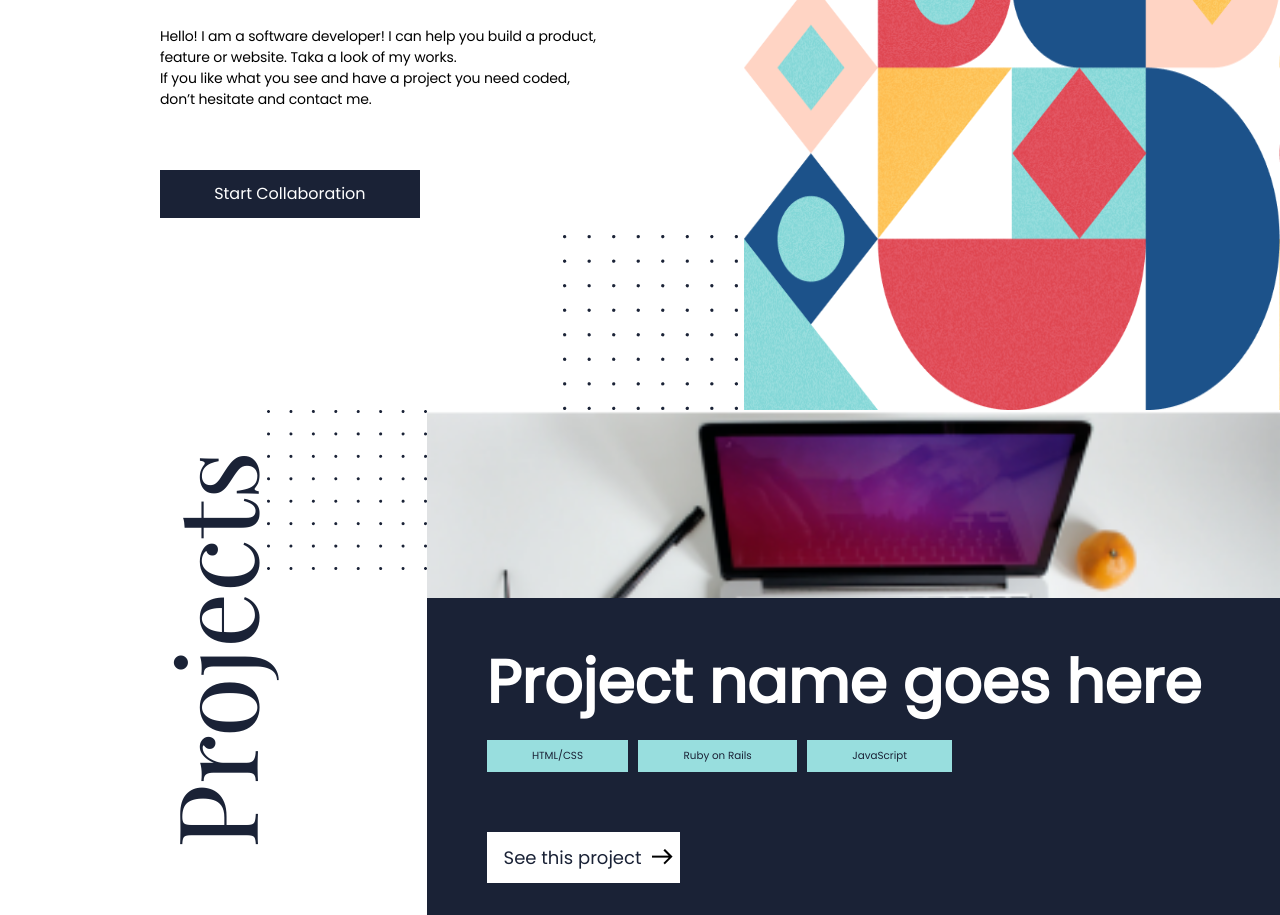
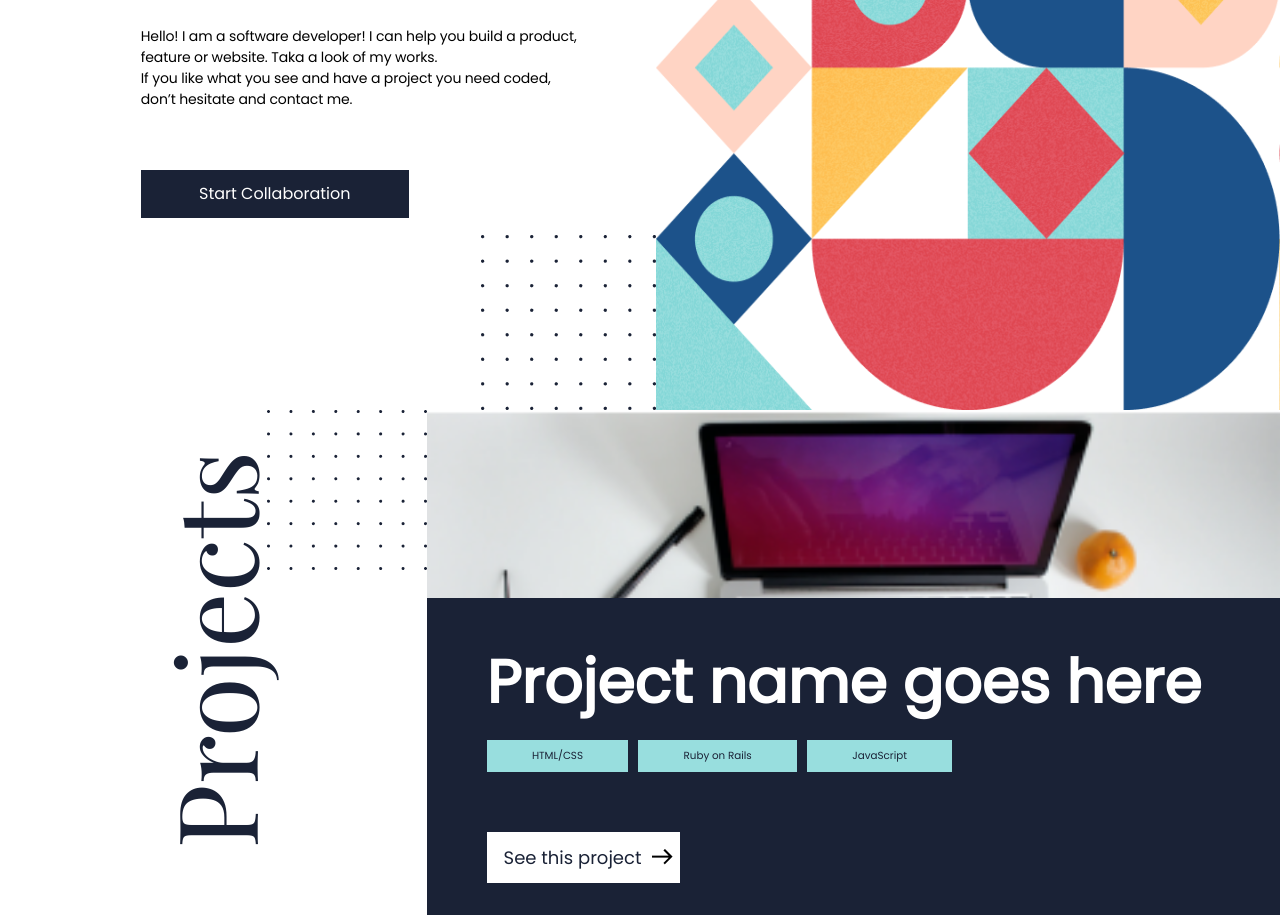
Before and after one commit to Abdelaziz-Mahdi/Portfolio-o, a plain HTML site: page index.html in a window 1280 px wide. Shown: the part 546-1461 px from the top of the page. Drawn offline with nearby package versions, Linux system fonts and the light colour scheme.

Commit message:
fix-heading-item-width-stylesheet

```diff
--- a/styles.css
+++ b/styles.css
@@ -133,6 +133,7 @@ p {
   padding-right: 42px;
   padding-top: 12px;
   padding-bottom: 12px;
+  width: -webkit-fill-available;
 }
 
 .btn:hover {
@@ -670,7 +671,12 @@ label {
 
   .firstSection {
     flex-direction: row;
-    align-content: stretch;
+    width: 100%;
+  }
+
+  .firstSection .btn {
+    padding-left: 12px;
+    padding-right: 12px;
   }
 
   .foterv {
@@ -680,31 +686,37 @@ label {
     background-repeat: no-repeat;
     background-size: 100% 100%;
     background-position: top;
-    width: 100%;
+    width: 48.75%;
     height: inherit;
     margin-top: 0;
   }
 
+  #dataCo {
+    padding-right: 94px;
+  }
+
   .midSection {
-    width: auto;
+    width: 40.25%;
     justify-content: flex-start;
     align-content: flex-start;
-    margin-left: 160px;
+    margin-left: 0;
     margin-top: 192px;
     margin-right: 0;
+    padding-left: 11%;
   }
 
   .midHeader,
   .pMidSection {
     margin-top: 0;
-    margin-right: 94px;
+    margin-right: 0;
     margin-bottom: 60px;
     flex: none;
     width: auto;
   }
 
-  .btn {
-    margin-right: 324px;
+  .midSection .startCoText {
+    margin-right: 0;
+    width: 52%;
   }
 
   h1,
@@ -719,15 +731,14 @@ label {
   }
 
   .foterMid {
-    display: flex;
+    align-self: flex-end;
     background-image: url(".png/image_dots.png");
     background-color: white;
     background-repeat: no-repeat;
     background-size: 100% 100%;
-    background-position: right, bottom;
     height: 175px;
     width: 175px;
-    margin-left: 403px;
+    margin-left: 0;
     margin-top: 17px;
   }
 
```
